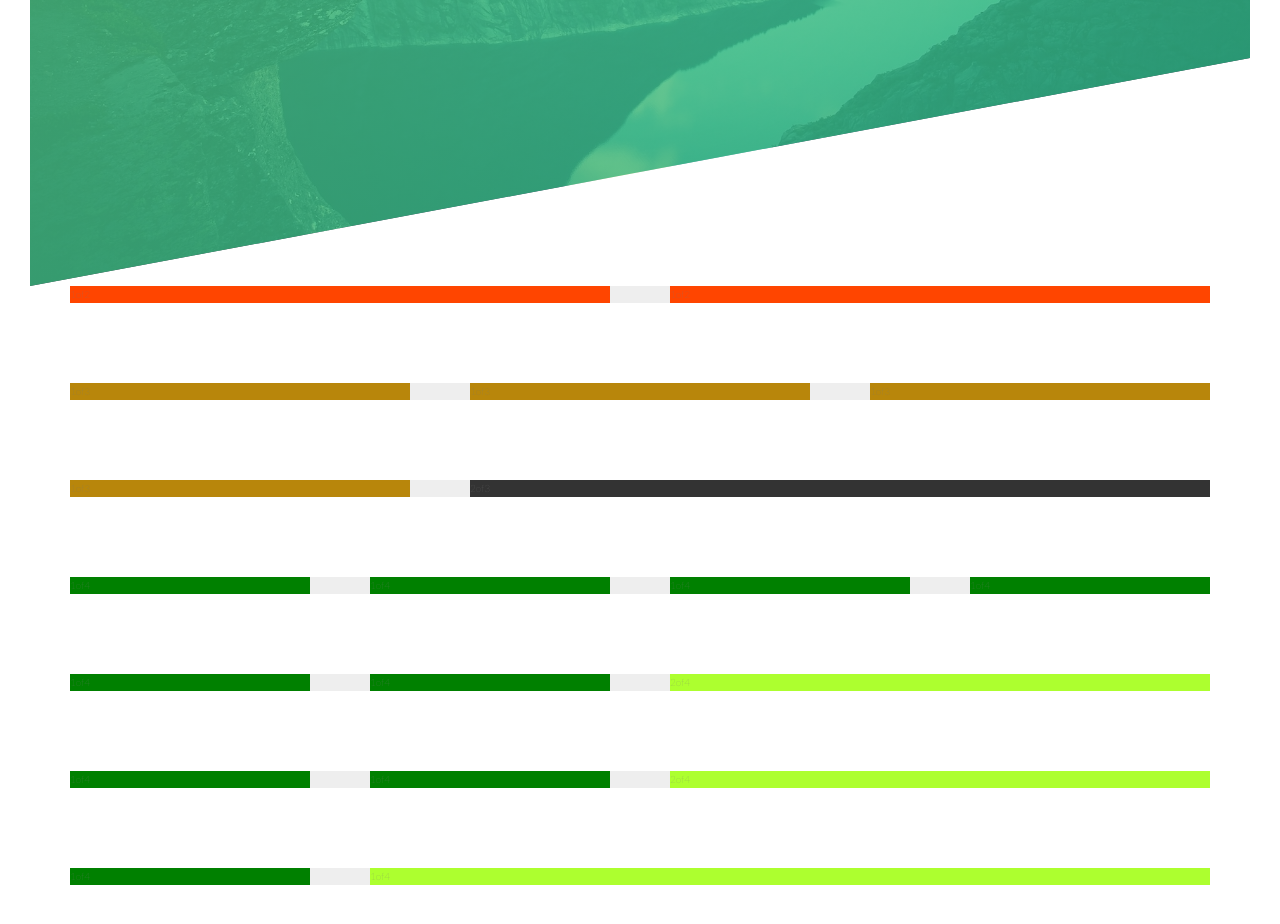
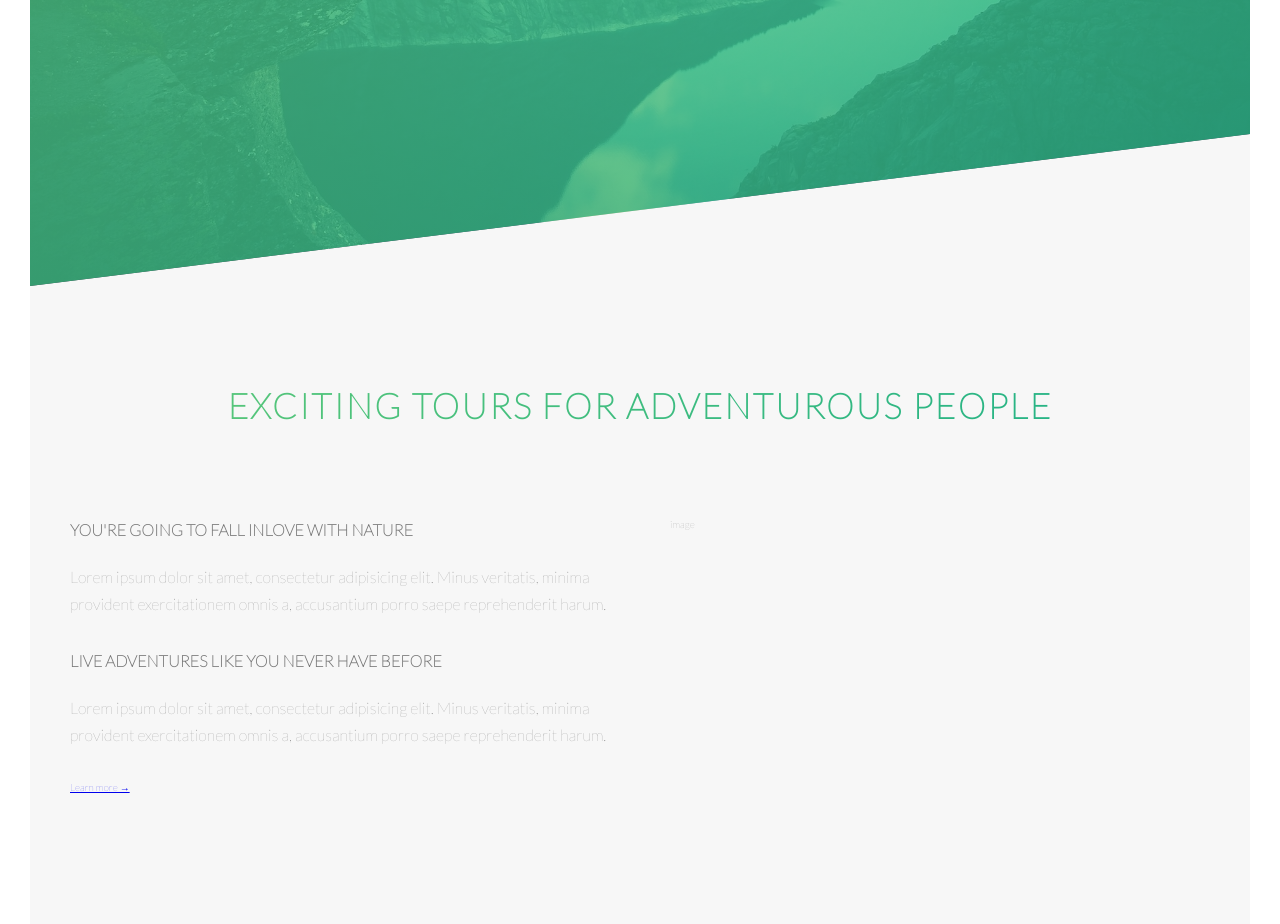
Before and after one commit to crisamdegracia/Advanced-CSS-and-SASS, a website: page Natours/index.html in a window 1280 px wide. Shown: the part 504-1428 px from the top of the page. Drawn offline with Linux system fonts and the light colour scheme.

Commit message:
f5v35: utilities

```diff
--- a/Natours/index.html
+++ b/Natours/index.html
@@ -5,7 +5,7 @@
         <meta name="viewport" content="width=device-width, initial-scale=1.0">
         <meta http-equiv="X-UA-Compatible" content="ie=edge">
 
-        <link href="https://fonts.googleapis.com/css2?family=Lato:wght@100&display=swap" rel="stylesheet">
+        <link href="https://fonts.googleapis.com/css2?family=Lato:wght@100,200,300,400,500,600,700,800,900&display=swap" rel="stylesheet">
         <link rel="stylesheet" href="./css/style.css">
         <link rel="shortcut icon" type="image/png" href="img/favicon.png">
         <title>Natours | Exciting tours for adventurous people</title>
@@ -26,19 +26,52 @@
             </div>
         </header>
 
+        <main>
+            <section class="section-about">
+                <div class="text-center">
 
+                    <h2 class="heading-secondary mb-8">
+                        Exciting tours for adventurous people
+                    </h2>
+                </div>
+
+                <div class="row">
+                    <div class="col-1-of-2">
+
+                        <h3 class="heading-tertiary mb-2">You're going to fall inlove with nature</h3>
+                        <p class="paragraph">
+                            Lorem ipsum dolor sit amet, consectetur adipisicing elit. Minus veritatis, minima provident exercitationem omnis a, accusantium porro saepe reprehenderit harum.
+                        </p>
+
+                        <h3 class="heading-tertiary mb-2">Live adventures like you never have before</h3>
+                        <p class="paragraph">
+                            Lorem ipsum dolor sit amet, consectetur adipisicing elit. Minus veritatis, minima provident exercitationem omnis a, accusantium porro saepe reprehenderit harum.
+                        </p>
+
+                    <a href="#" class="btn-text">Learn more &rarr;</a>
+                    </div>
+                    <div class="col-1-of-2">
+                        image
+                    </div>
+                </div>
+
+            </section>
+        </main>
+
+
+        <!--
 <section class="grid-test">
 <div class="row">
 <div class="col-1-of-2">1of2</div>
 <div class="col-1-of-2">1of2</div>
 </div>
-            <!---->
+
 <div class="row">
 <div class="col-1-of-3">1of3</div>
 <div class="col-1-of-3">1of3</div>
 <div class="col-1-of-3">1of3</div>
 </div>
-            <!---->
+
 <div class="row">
 <div class="col-1-of-3">1of3</div>
 <div class="col-2-of-3">2of3</div>
@@ -55,15 +88,12 @@
 <div class="col-1-of-4">1of4</div>
 <div class="col-2-of-4">2of4</div>
 </div>
-            <div class="row">
-                <div class="col-1-of-4">1of4</div>
-                <div class="col-1-of-4">1of4</div>
-                <div class="col-2-of-4">2of4</div>
-            </div>
+
 <div class="row">
 <div class="col-1-of-4">1of4</div>
 <div class="col-3-of-4">1of4</div>
 </div>
 </section>
+-->
     </body>
 </html>
--- a/Natours/sass/abstracts/_variables.scss
+++ b/Natours/sass/abstracts/_variables.scss
@@ -7,11 +7,19 @@ Follow these CSS code techniques to make our life easier.
 $color-primary: #7ed56f;
 $color-primary-light:#55c57a;
 $color-primary-dark:#28b485;
+
+
 $color-gray-dark: #777;
+$color-gray-light-1: #f7f7f7;
+
 $color-white: #fff;
 $color-black: #000;
 $color-grey: #eee;
+
 $dark-grey: #333;
+
+
+
 
 
 /*Margin*/
--- a/Natours/sass/base/_typography.scss
+++ b/Natours/sass/base/_typography.scss
@@ -57,3 +57,40 @@ body {
 
 
 }
+
+
+.heading-secondary {
+
+
+    font-size: 3.5rem;
+    text-transform: uppercase;
+    font-weight: 700;
+    letter-spacing: 2px;
+    transition: all .2s;
+    /*so it will not fill the whole width size for using gradient BG*/
+    display: inline-block;
+    /* these 3 below to make the heading gradient*/
+    background-image: linear-gradient(to right, $color-primary-light, $color-primary-dark);
+    -webkit-background-clip: text;
+    color: transparent;
+
+    &:hover {
+    transform:scale(1.1);
+    text-shadow: .6rem 1rem 4rem rgba($color-black, 1);
+    }
+
+}
+
+.heading-tertiary {
+    font-size: 1.6rem;
+    font-weight: 700;
+    text-transform: uppercase;
+}
+
+.paragraph {
+    font-size: 1.6rem;
+
+    &:not(:last-child){
+        margin-bottom: 3rem;
+    }
+}
--- a/Natours/sass/base/_utilities.scss
+++ b/Natours/sass/base/_utilities.scss
@@ -0,0 +1,27 @@
+.text-center {text-align: center;}
+
+.mb-8 {margin-bottom: 8rem;}
+.mb-6 {margin-bottom: 6rem;}
+.mb-4 {margin-bottom: 4rem;}
+.mb-2 {margin-bottom: 2rem;}
+
+.mt-8 {margin-bottom: 8rem;}
+.mt-6 {margin-bottom: 6rem;}
+.mt-4 {margin-bottom: 4rem;}
+.mt-2 {margin-bottom: 2rem;}
+
+.p-2 {padding: 2rem}
+.p-4 {padding: 4rem}
+.p-6 {padding: 6rem}
+.p-8 {padding: 8rem}
+
+
+.pb-2 {padding: 2rem}
+.pb-4 {padding: 4rem}
+.pb-6 {padding: 6rem}
+.pb-8 {padding: 8rem}
+
+.pt-2 {padding: 2rem}
+.pt-4 {padding: 4rem}
+.pt-6 {padding: 6rem}
+.pt-8 {padding: 8rem}
--- a/Natours/sass/layout/_grid.scss
+++ b/Natours/sass/layout/_grid.scss
@@ -1,6 +1,5 @@
 .row {
     max-width: $grid-width;
-    background-color: $color-grey;
     margin: 0 auto;
 
 
@@ -35,9 +34,12 @@
 
 
     .col-1-of-2 {
-        background-color: orangered;
         /*
         saloob ung calc - ganyan hash{} para gumana ung SASS $ variable
+
+        to get the each column for 2
+            - 1st 100% of width minus the gutter
+            - then divide it by 2 columns
         */
         width: calc((100% - #{$gutter-horizontal}) / 2 );
 
@@ -46,32 +48,63 @@
 
     .col-1-of-3 {
         /*
+        3 columns
+        get 100% of width minus 2 gutter divide by 3 columns
+            - 2 gutter becoz. look at the picture
+            -
         2 * $gutter-horizontal - kasi dalawa na ung gagawan ng margin
+
+
         */
         width: calc(( 100% - 2 * #{$gutter-horizontal} ) / 3);
-        background-color: darkgoldenrod;
+
 
     }
 
     .col-2-of-3 {
         /*
-        2 X the column + gutter - is the total of 2/3
+        twice the size of 1 column in 3 columns
+            - 1st step, get the size of each column for 3 columns
+                - ( 100% - 2 * #{$gutter-horizontal} ) / 3)
+            - then times it into two
+                - (2 *
+            - then add gutter
+               - + #{$gutter-horizontal})
+
+
         */
         width: calc(
             (2 *  ( 100% - 2 * #{$gutter-horizontal} ) / 3)  + #{$gutter-horizontal});
-        background-color: $dark-grey;
+
 
     }
 
     .col-1-of-4 {
+        /*
+        4 columns
+            - 1st get the 100% of the width
+            - 3 times * gutter
+            - divide now in 4 columns
+        */
+
         width: calc(( 100% - 3 * #{$gutter-horizontal} ) / 4);
-        background-color: green;
 
     }
 
     .col-2-of-4 {
         /*
+        to get twice of the size of the 4 columns
+            - 1st get the single column size
+                - ( 100% - 3 * #{$gutter-horizontal} )
+            - 2nd divide it by 4
+                - / 4
+            - 3rd multiply it by 2 - becoz its 2 column right?
+                - 2 *
+            - 4th add the gutter
+                - + #{$gutter-horizontal}
+
         0st get the size of the whole width
+            - then
         1st get the size of each gutter - or how many gutter
             - thats the total of whole width
 
@@ -80,18 +113,18 @@
         */
 
         width: calc( 2 * (( 100% - 3 * #{$gutter-horizontal} ) / 4  ) + #{$gutter-horizontal};
-        background-color: greenyellow;
+
 
     }
 
     .col-3-of-4 {
         /*
-    HOLUSHET - dko na alam hahaha
-        himay himayin mo nalang MDAS
+           Same method just read above comments.
+
         */
 
         width: calc( ( 3 * (( 100% - 3 * #{$gutter-horizontal} ) / 4 )  + 2 *  #{$gutter-horizontal} );
-        background-color: greenyellow;
+
 
     }
 
--- a/Natours/sass/layout/_header.scss
+++ b/Natours/sass/layout/_header.scss
@@ -12,7 +12,7 @@ be 95% of the viewport height
         url(../img/hero.jpg);
     background-size: cover;
     background-position: center;
-    clip-path: polygon(100% 0, 100% 70%, 0 100%, 0 0 );
+    clip-path: polygon(100% 0, 100% 80%, 0 100%, 0 0 );
     position: relative;
 
 
--- a/Natours/sass/pages/_home.scss
+++ b/Natours/sass/pages/_home.scss
@@ -0,0 +1,6 @@
+.section-about {
+    background-color: $color-gray-light-1;
+    padding: 25rem 0;
+    margin-top: -20vh;
+
+}
```
Also changed, not shown: Natours/css/style.css. Lines whose indentation alone changed are shown as unchanged.
